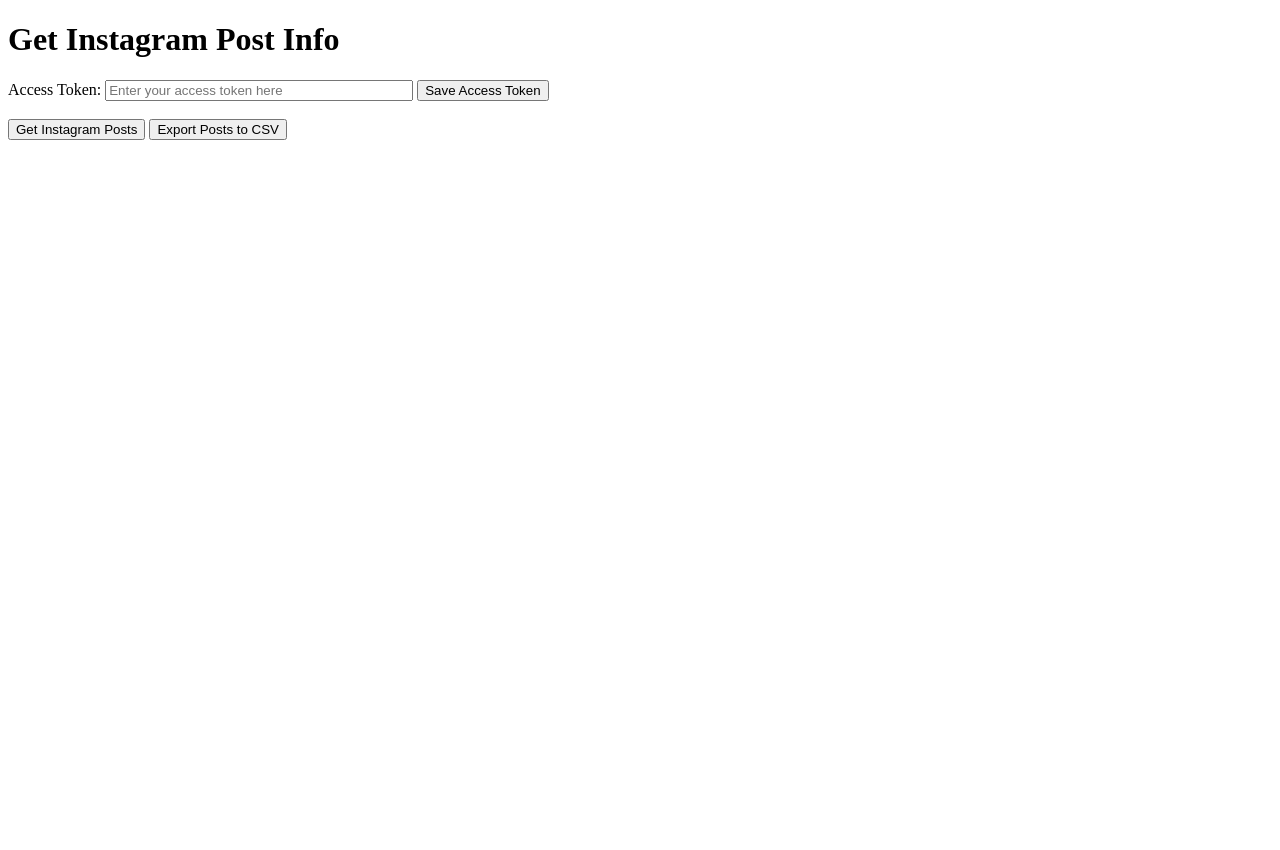
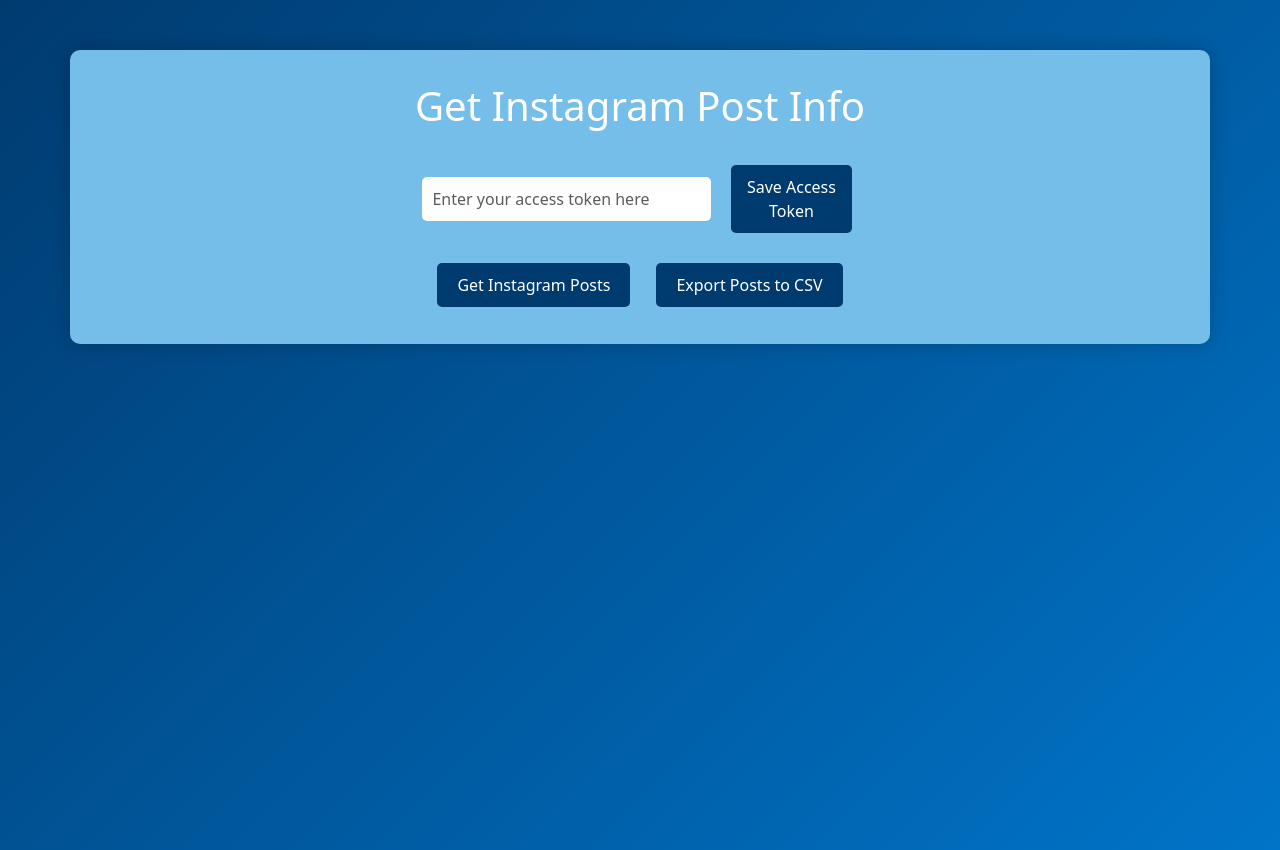
Before and after one commit to usd-cs/COMP-49X-24-25-Alumni-Association, a Django app: page / in a window 1280 px wide. Before the commit the page ends 140 px from the top, so only its background shows below. Run offline with Django 5.2, Linux system fonts and the light colour scheme; the visitor is signed in with stand-in values (Sample User, id 1).

Commit message:
Styled the homepage and the formatting

```diff
--- a/AlumniProject/AlumniProject/templates/index.html
+++ b/AlumniProject/AlumniProject/templates/index.html
@@ -4,16 +4,79 @@
     <meta charset="UTF-8">
     <meta name="viewport" content="width=device-width, initial-scale=1.0">
     <title>Get Instagram Posts</title>
+    <link href="https://cdn.jsdelivr.net/npm/bootstrap@5.3.0/dist/css/bootstrap.min.css" rel="stylesheet">
+    <style>
+        :root {
+            --founders-blue: #003b70;
+            --immaculata-blue: #0074c8;
+            --torero-blue: #75bee9;
+            --alcala-white: #ffffff;
+        }
+
+        body {
+            background: linear-gradient(135deg, #003b70, #0074c8);
+            height: 100vh;
+            color: white;
+        }
+
+        .container {
+            background-color: var(--torero-blue);
+            padding: 2rem;
+            border-radius: 10px;
+            box-shadow: 0 0 20px rgba(0,0,0,0.2);
+            margin-top: 50px;
+        }
+
+        .btn {
+            background-color: var(--founders-blue);
+            color: white;
+            border: none;
+            padding: 10px 20px;
+            border-radius: 5px;
+            margin: 5px;
+        }
+
+        .btn:hover {
+            background-color: var(--immaculata-blue);
+        }
+
+        input[type="text"] {
+            padding: 10px;
+            border: none;
+            border-radius: 5px;
+            margin-right: 10px;
+        }
+
+        h1 {
+            color: white;
+            margin-bottom: 30px;
+            text-align: center;
+        }
+
+        .input-group {
+          display: flex;
+          justify-content: center;
+          margin-bottom: 20px;
+        }
+
+        .input-group .form-control,
+        .input-group .btn {
+          width: 90%;
+          max-width: 500px;
+          padding: 10px;
+          border-radius: 5px;
+          font-size: 16px;
+        }
+        .input-group .btn {
+          width: auto;
+          margin-left: 10px;
+          padding: 10px;
+          font-size: 16px;
+        }
+    </style>
     <script>
-        /**
-         * Saves user-inputted access token to the database.
-         * Retrieves the access token from an input field and sends it to the server using a POST request.
-         * Displays success or failure messages based on the server's response.
-         *
-         * @returns {void}
-         */
+        // Your existing JavaScript remains the same
         async function saveAccessToken() {
-            //get access token value from input field
             const accessToken = document.getElementById("accessToken").value;
             if (!accessToken) {
                 alert("Please enter a valid access token.");
@@ -21,18 +84,18 @@
             }
 
             try {
-                const response = await fetch("{% url 'save-access-token' %}", { //send access token to save-access-token endpoint
+                const response = await fetch("{% url 'save-access-token' %}", {
                     method: "POST",
                     headers: {
                         "Content-Type": "application/json",
-                        "X-CSRFToken": "{{ csrf_token }}" //CSRF token
+                        "X-CSRFToken": "{{ csrf_token }}"
                     },
-                    body: JSON.stringify({ access_token: accessToken }) //send token in request body to be saved
+                    body: JSON.stringify({ access_token: accessToken })
                 });
 
                 if (response.ok) {
                     const data = await response.json();
-                    alert(data.message); //display response message as a popup on screen
+                    alert(data.message);
                 } else {
                     alert("unable to save access token. Please try again.");
                 }
@@ -42,15 +105,9 @@
             }
         }
 
-        /**
-         * Gets post data from the backend. Makes a GET request to retrieve posts and displays
-         * the server's response message as an alert overlay.
-         *
-         * @returns {void}
-         */
         async function getPosts() {
             try {
-                const response = await fetch("{% url 'get-posts' %}"); //wait for call to get post
+                const response = await fetch("{% url 'get-posts' %}");
                 if (response.ok) {
                     const data = await response.json();
                     alert(data.message);
@@ -62,28 +119,30 @@
                 alert(" error occurred while getting posts.");
             }
         }
-        /**
-         * Button function to export posts to csv file. Calls the export-csv url to
-         * run the script that generates the downloadable csv file.
-         *
-         * @returns {void}
-         */
+
         function exportCSV() {
             window.location.href = "{% url 'export-csv' %}";
         }
     </script>
 </head>
 <body>
-    <h1>Get Instagram Post Info</h1>
+    <div class="container">
+        <h1>Get Instagram Post Info</h1>
 
-    <div>
-        <label for="accessToken">Access Token:</label>
-        <!-- input field to enter access token -->
-        <input type="text" id="accessToken" placeholder="Enter your access token here" style="width: 300px;">
-        <button onclick="saveAccessToken()">Save Access Token</button> <!-- button to save access token -->
+        <div class="input-group justify-content-center">
+            <label for="accessToken" class="form-label visually-hidden">Access Token:</label>
+            <div class="d-flex align-items-center">
+                <input type="text" id="accessToken" class="form-control" placeholder="Enter your access token here">
+                <button onclick="saveAccessToken()" class="btn">Save Access Token</button>
+            </div>
+        </div>
+
+        <div class="d-flex justify-content-center gap-3">
+            <button onclick="getPosts()" class="btn">Get Instagram Posts</button>
+            <button onclick="exportCSV()" class="btn">Export Posts to CSV</button>
+        </div>
     </div>
-    <br>
-    <button onclick="getPosts()">Get Instagram Posts</button>
-    <button onclick="exportCSV()">Export Posts to CSV</button>
+
+    <script src="https://cdn.jsdelivr.net/npm/bootstrap@5.3.0/dist/js/bootstrap.bundle.min.js"></script>
 </body>
 </html>
```
